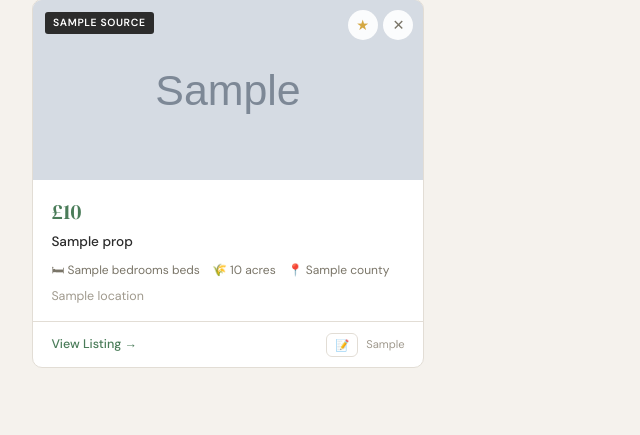
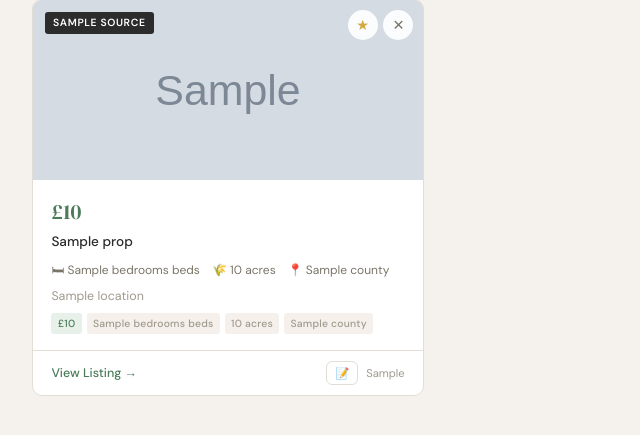
Before and after one commit to stuart576/propertyfinder, a Flask app: template templates/dashboard.html in a window 1280 px wide. Shown: the part 225-660 px from the top of the page, without its empty margins (0-640 px from the left). Run offline with Flask 3, Linux system fonts and the light colour scheme; the template is opened without the code that fills it: most values are stand-ins (such as "Sample title", 1, 10 or a date in 2020); grey boxes marked "Sample" are stand-in pictures.

Commit message:
Add match tags to property cards and fetch listing images
- Show colour-coded tags on each card indicating which filter
  criteria matched (price, beds, acres, county)
- Fetch og:image from listing URLs when email didn't contain an image
- Backfill images for existing properties after each email check

```diff
--- a/templates/dashboard.html
+++ b/templates/dashboard.html
@@ -350,6 +350,40 @@
             color: var(--accent);
         }
 
+        .match-tags {
+            display: flex;
+            flex-wrap: wrap;
+            gap: 0.3rem;
+            margin-top: 0.5rem;
+        }
+
+        .match-tag {
+            display: inline-flex;
+            align-items: center;
+            gap: 0.2rem;
+            padding: 0.15rem 0.4rem;
+            border-radius: 3px;
+            font-size: 0.65rem;
+            font-weight: 500;
+            letter-spacing: 0.02em;
+        }
+
+        .match-tag.matched {
+            background: var(--accent-light);
+            color: var(--accent);
+        }
+
+        .match-tag.unmatched {
+            background: #f5f0eb;
+            color: var(--text-light);
+        }
+
+        .match-tag.missing {
+            background: #f9f6f2;
+            color: var(--text-light);
+            font-style: italic;
+        }
+
         /* ── Notes Modal ── */
         .modal-overlay {
             display: none;
@@ -564,7 +598,7 @@
     {% for prop in properties %}
     <div class="property-card {% if prop.dismissed %}dismissed{% endif %}" id="card-{{ prop.id }}">
         <div class="card-image">
-            {% if prop.image_url %}
+            {% if prop.image_url and prop.image_url != 'none' %}
                 <img src="{{ prop.image_url }}" alt="" loading="lazy" onerror="this.style.display='none'">
             {% else %}
                 <div class="placeholder-icon">🏡</div>
@@ -600,6 +634,46 @@
             {% if prop.location %}
             <div class="card-location">{{ prop.location }}</div>
             {% endif %}
+
+            <div class="match-tags">
+                {% if prop.price %}
+                    {% if prop.price <= filters.max_price %}
+                        <span class="match-tag matched" title="Within budget (max £{{ '{:,}'.format(filters.max_price) }})">£{{ '{:,}'.format(prop.price) }}</span>
+                    {% else %}
+                        <span class="match-tag unmatched" title="Over budget">£{{ '{:,}'.format(prop.price) }}</span>
+                    {% endif %}
+                {% else %}
+                    <span class="match-tag missing" title="No price found">Price unknown</span>
+                {% endif %}
+
+                {% if prop.bedrooms %}
+                    {% if prop.bedrooms >= filters.min_bedrooms %}
+                        <span class="match-tag matched" title="Meets minimum ({{ filters.min_bedrooms }}+ beds)">{{ prop.bedrooms }} bed{{ 's' if prop.bedrooms != 1 }}</span>
+                    {% else %}
+                        <span class="match-tag unmatched" title="Below minimum beds">{{ prop.bedrooms }} bed{{ 's' if prop.bedrooms != 1 }}</span>
+                    {% endif %}
+                {% else %}
+                    <span class="match-tag missing" title="No bedroom info">Beds unknown</span>
+                {% endif %}
+
+                {% if prop.acres %}
+                    {% if prop.acres >= filters.min_acres %}
+                        <span class="match-tag matched" title="Meets minimum ({{ filters.min_acres }}+ acres)">{{ prop.acres }} acres</span>
+                    {% else %}
+                        <span class="match-tag unmatched" title="Below minimum acres">{{ prop.acres }} acres</span>
+                    {% endif %}
+                {% else %}
+                    <span class="match-tag missing" title="No acreage info">Acres unknown</span>
+                {% endif %}
+
+                {% if prop.county %}
+                    {% if prop.county.lower() in filters.counties %}
+                        <span class="match-tag matched" title="Target county">{{ prop.county|capitalize }}</span>
+                    {% else %}
+                        <span class="match-tag unmatched">{{ prop.county|capitalize }}</span>
+                    {% endif %}
+                {% endif %}
+            </div>
         </div>
 
         <div class="card-footer">
```
Also changed, not shown: database.py (+21 -0 lines), email_monitor.py (+21 -1 lines), image_scraper.py (added, +52 -0 lines).
